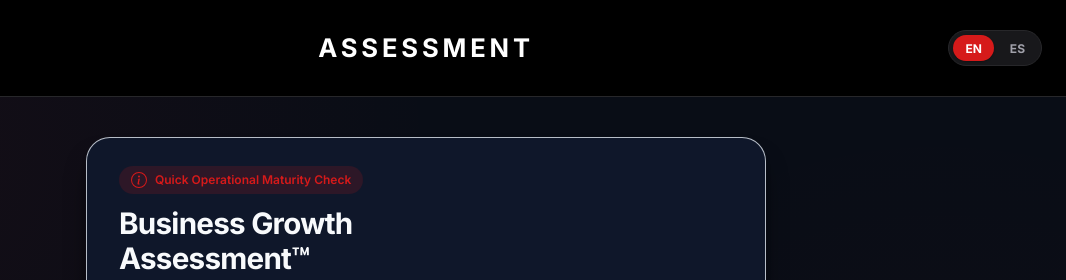
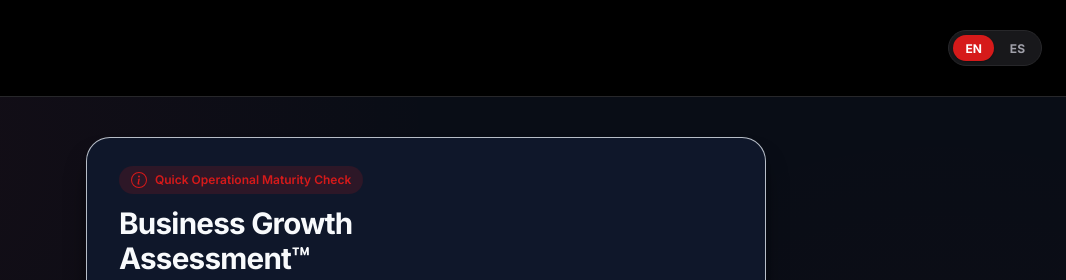
Before and after one commit to nbonil1972/gal-assessment, a website: page public/index.html in a window 1280 px wide. Shown: the top 280 px of the page, 214-1280 px from the left. Drawn offline with nearby package versions, Linux system fonts and the light colour scheme.

Commit message:
Add files via upload

```diff
--- a/public/app.js
+++ b/public/app.js
@@ -251,7 +251,7 @@ const TRANSLATIONS = {
 
     consentTitle: 'Confidentiality & Data Consent:',
     consentDesc: 'I authorize the processing of my data to receive this maturity report under strict privacy and confidentiality standards.',
-    headerTitle: 'ASSESSMENT',
+    headerTitle: '',
     growthIndexLabel: 'Growth Pot.',
     growthIndexBadgeLow: 'Low Growth Pot.',
     growthIndexBadgeMed: 'Medium Growth Pot.',
@@ -392,7 +392,7 @@ const TRANSLATIONS = {
 
     consentTitle: 'Autorización de Datos y Confidencialidad:',
     consentDesc: 'Autorizo el tratamiento de mis datos para recibir este reporte de madurez operativa bajo estrictos estándares de privacidad y confidencialidad.',
-    headerTitle: 'EVALUACIÓN',
+    headerTitle: 'Evaluación del Crecimiento del negocio',
     growthIndexLabel: 'Pot. Crecimiento',
     growthIndexBadgeLow: 'Bajo Pot. Crec.',
     growthIndexBadgeMed: 'Medio Pot. Crec.',
--- a/public/index.html
+++ b/public/index.html
@@ -20,8 +20,8 @@
         <img src="impulso_global.jpg" alt="Impulso Global" style="height: 80px; width: auto; max-height: 80px; object-fit: contain;">
       </a>
     </div>
-    <div style="flex: 1; display: flex; justify-content: center; align-items: center;">
-      <span id="header-middle-title" style="font-family: var(--font-sans); font-size: 1.6rem; font-weight: 800; color: #FFFFFF; letter-spacing: 0.15em; text-transform: uppercase; text-align: center;">Assessment</span>
+    <div style="flex: 2; display: flex; justify-content: center; align-items: center;">
+      <span id="header-middle-title" style="font-family: var(--font-sans); font-size: 1.2rem; font-weight: 700; color: #FFFFFF; letter-spacing: 0.02em; text-align: center;"></span>
     </div>
     <div style="flex: 1; display: flex; justify-content: flex-end; align-items: center;">
       <div class="lang-switch" id="lang-switch-container">
```
